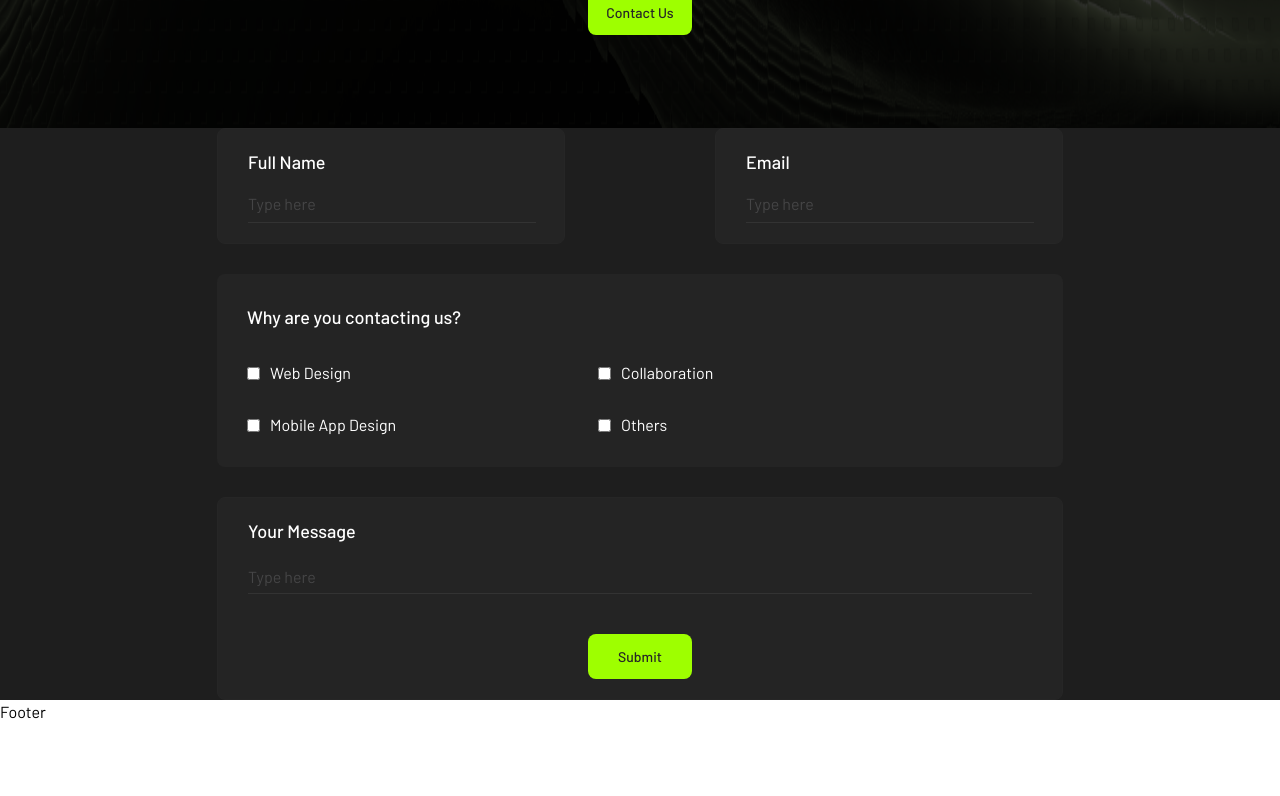
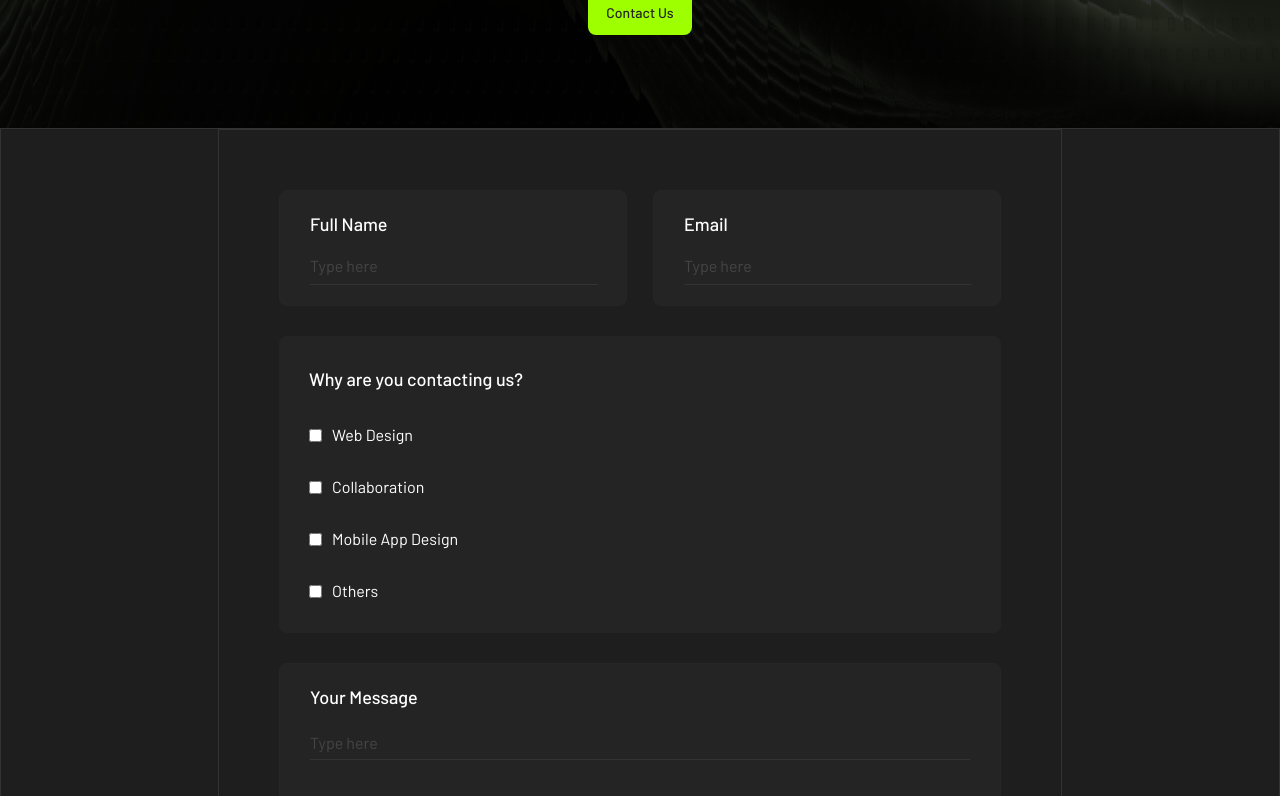
Before and after one commit to Ellham-dev/product-studio-with-react, a React (Vite) app: page / in a window 1280 px wide. Shown: the part 4604-5400 px from the top of the page. Before the commit the page ends 5328 px from the top, so only its background shows below. Built offline with nearby package versions, Linux system fonts and the light colour scheme.

Commit message:
contact page cutomize

```diff
--- a/src/components/Contact.jsx
+++ b/src/components/Contact.jsx
@@ -4,8 +4,9 @@ import Button from './Button'
 const Contact = () => {
   return (
     <>
-      <section className='bg-[#1E1E1E]'>
-        <div className="max-w-[846px] mx-auto">
+      <section className='bg-[#1E1E1E] border-b border-[#333333] w-full'>
+        <div className="max-w-[1280px] mx-auto border px-[217px] border-[#333333]">
+          <div className="max-w-[846px] mx-auto p-[60px] border border-[#333333]">
             <div className="flex items-center justify-between mb-[30px]">
               <div className="border px-[30px] py-[20px] border-[#262626] w-[348px] bg-[#242424] rounded-lg">
                 <h6 className='text-lg leading-[150%] font-medium text-white mb-4'>Full Name</h6>
@@ -20,32 +21,33 @@ const Contact = () => {
               <h6 className='text-lg leading-[150%] font-medium mb-[30px] text-white'>Why are you contacting us?</h6>
               <div className="flex flex-wrap gap-7">
                 <div className="flex items-center gap-x-2.5 w-[323px]">
-            <input type="checkbox" className=''/>
+                  <input type="checkbox" className='' />
                   <p className='text-base leading-[150%] text-white'>Web Design</p>
                 </div>
                 <div className="flex items-center gap-x-2.5 w-[323px]">
-            <input type="checkbox" className=''/>
+                  <input type="checkbox" className='' />
                   <p className='text-base leading-[150%] text-white'>Collaboration</p>
                 </div>
                 <div className="flex items-center gap-x-2.5 w-[323px]">
-            <input type="checkbox" className=''/>
+                  <input type="checkbox" className='' />
                   <p className='text-base leading-[150%] text-white'>Mobile App Design</p>
                 </div>
                 <div className="flex items-center gap-x-2.5 w-[323px]">
-            <input type="checkbox" className=''/>
+                  <input type="checkbox" className='' />
                   <p className='text-base leading-[150%] text-white'>Others</p>
                 </div>
               </div>
             </div>
             <div className="border border-[#262626] w-full bg-[#242424] rounded-lg px-[30px] py-5">
               <h6 className='text-lg leading-[150%] font-medium text-white mb-5'>Your Message</h6>
-          <input type="text" placeholder='Type here' className='text-base leading-[150%] text-[#656567] border-b border-[#333333] w-full outline-none pb-1 mb-10'/>
+              <input type="text" placeholder='Type here' className='text-base leading-[150%] text-[#656567] border-b border-[#333333] w-full outline-none pb-1 mb-10' />
               <div className="grid place-content-center">
                 <button className='px-[30px] py-3 bg-[#9EFF00] text-sm leading-[150%] font-medium text-[#262626] rounded-lg'>Submit</button>
               </div>
             </div>
           </div>
 
+        </div>
       </section>
     </>
   )
```
Lines whose indentation alone changed are shown as unchanged.
